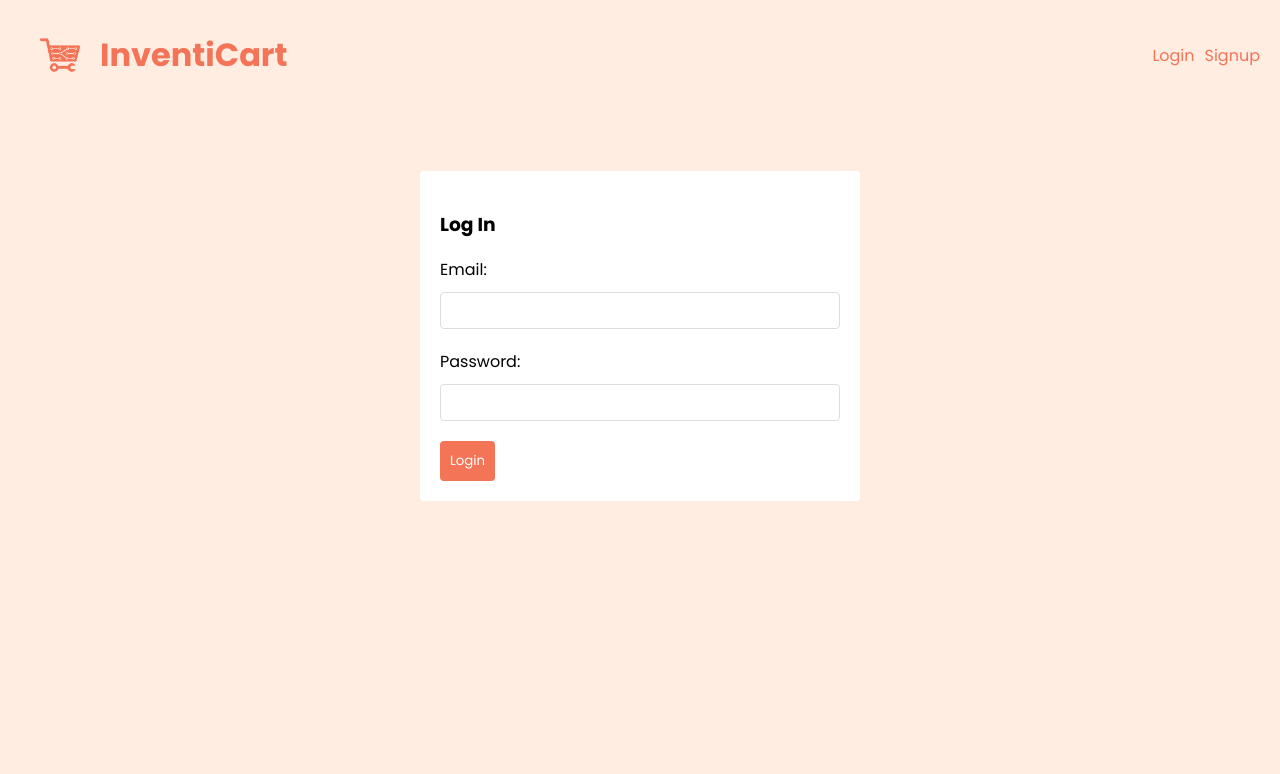
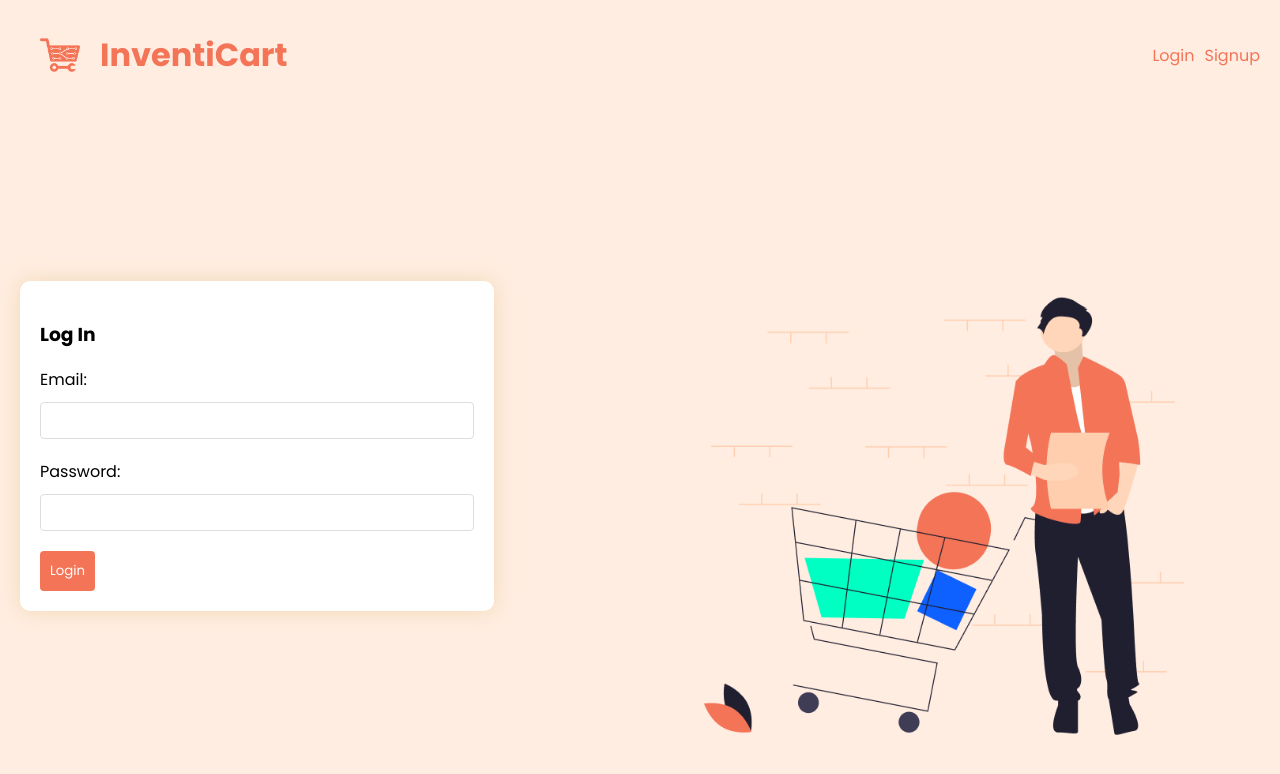
Before and after one commit to Hrishi1084/InventiCart, a React (Create React App) app in the folder frontend/: page /login in a window 1280 px wide. Shown: the top 774 px of the page. Built offline with nearby package versions, Linux system fonts and the light colour scheme.

Commit message:
css change

```diff
--- a/frontend/package.json
+++ b/frontend/package.json
@@ -4,6 +4,7 @@
   "version": "0.1.0",
   "private": true,
   "dependencies": {
+    "18": "^0.0.0",
     "@testing-library/jest-dom": "^5.17.0",
     "@testing-library/react": "^13.4.0",
     "@testing-library/user-event": "^13.5.0",
--- a/frontend/src/index.css
+++ b/frontend/src/index.css
@@ -42,10 +42,11 @@ nav div{
   margin: 0 auto;
 }
 
-.home {
-  display: grid;
-  grid-template-columns: 3fr 1fr;
-  gap: 100px;
+.product-list{
+  display: flex;
+  justify-content: space-between;
+  align-items: center;
+  flex-wrap: wrap;
 }
 
 .product-details {
@@ -55,6 +56,9 @@ nav div{
   padding: 20px;
   position: relative;
   box-shadow: 2px 2px 5px rgba(0, 0, 0, 0.05);
+  width: 20%;
+  border-radius: 10px;
+  box-shadow: 0px 0px 20px #ddbc7166;
 }
 
 .product-details h4 {
@@ -142,9 +146,18 @@ nav button {
 
 form.signup,
 form.login {
-  max-width: 400px;
-  margin: 40px auto;
+  max-width: 35%;
+  margin-top: 150px;
   padding: 20px;
   background: #fff;
-  border-radius: 4px;
+  border-radius: 10px;
+  box-shadow: 0px 0px 20px #ddbc7166;
 }
+
+.loginbg{
+  position: absolute;
+    right: 0px;
+    bottom: 65px;
+    width: 45%;
+    z-index: -1;
+}
--- a/frontend/src/pages/Login.js
+++ b/frontend/src/pages/Login.js
@@ -10,6 +10,7 @@ const Login = () => {
         await login(email, password)
     }
     return (
+        <div>
             <form className='login' onSubmit={handleSubmit}>
                 <h3>Log In</h3>
                 <label>Email: </label>
@@ -27,6 +28,8 @@ const Login = () => {
                 <button disabled={isLoading}>Login</button>
                 {error && <div className='error'>{error}</div>}
             </form>
+            <img src='/loginbg.png' alt='background' className='loginbg'/>
+        </div>
     )
 }
 
--- a/frontend/src/pages/Signup.js
+++ b/frontend/src/pages/Signup.js
@@ -1,39 +1,45 @@
-import { useState } from 'react'
-import { useSignup } from '../hooks/useSignup'
+import { useState } from "react";
+import { useSignup } from "../hooks/useSignup";
 
 const Signup = () => {
-    const [email, setEmail] = useState('')
-    const [password, setPassword] = useState('')
-    const [accountType, setAccountType]= useState('Consumer')
-    const { signup, isLoading, error } = useSignup()
+  const [email, setEmail] = useState("");
+  const [password, setPassword] = useState("");
+  const [accountType, setAccountType] = useState("Consumer");
+  const { signup, isLoading, error } = useSignup();
   const handleSubmit = async (e) => {
-        e.preventDefault()
-        await signup(email, password, accountType)
-    }
+    e.preventDefault();
+    await signup(email, password, accountType);
+  };
   return (
-        <form className='signup' onSubmit={handleSubmit}>
+    <div>
+      <form className="signup" onSubmit={handleSubmit}>
         <h3>Signup</h3>
         <label>Email: </label>
         <input
-                type='email'
+          type="email"
           onChange={(e) => setEmail(e.target.value)}
           value={email}
         />
         <label>Password: </label>
         <input
-                type='password'
+          type="password"
           onChange={(e) => setPassword(e.target.value)}
           value={password}
         />
         <label>Account Type: </label>
-            <select value={accountType} onChange={(e) => setAccountType(e.target.value)}>
+        <select
+          value={accountType}
+          onChange={(e) => setAccountType(e.target.value)}
+        >
           <option value="Merchant">Merchant</option>
           <option value="Consumer">Consumer</option>
         </select>
         <button disabled={isLoading}>Signup</button>
         {error && <div className="error">{error}</div>}
       </form>
-    )
-}
+      <img src="/loginbg.png" alt="background" className="loginbg" />
+    </div>
+  );
+};
 
-export default Signup
+export default Signup;
```
Also changed, not shown: frontend/public/loginbg.png (added), 1 other file (tests, documents, lock files or other folders). Lines whose indentation alone changed are shown as unchanged.
